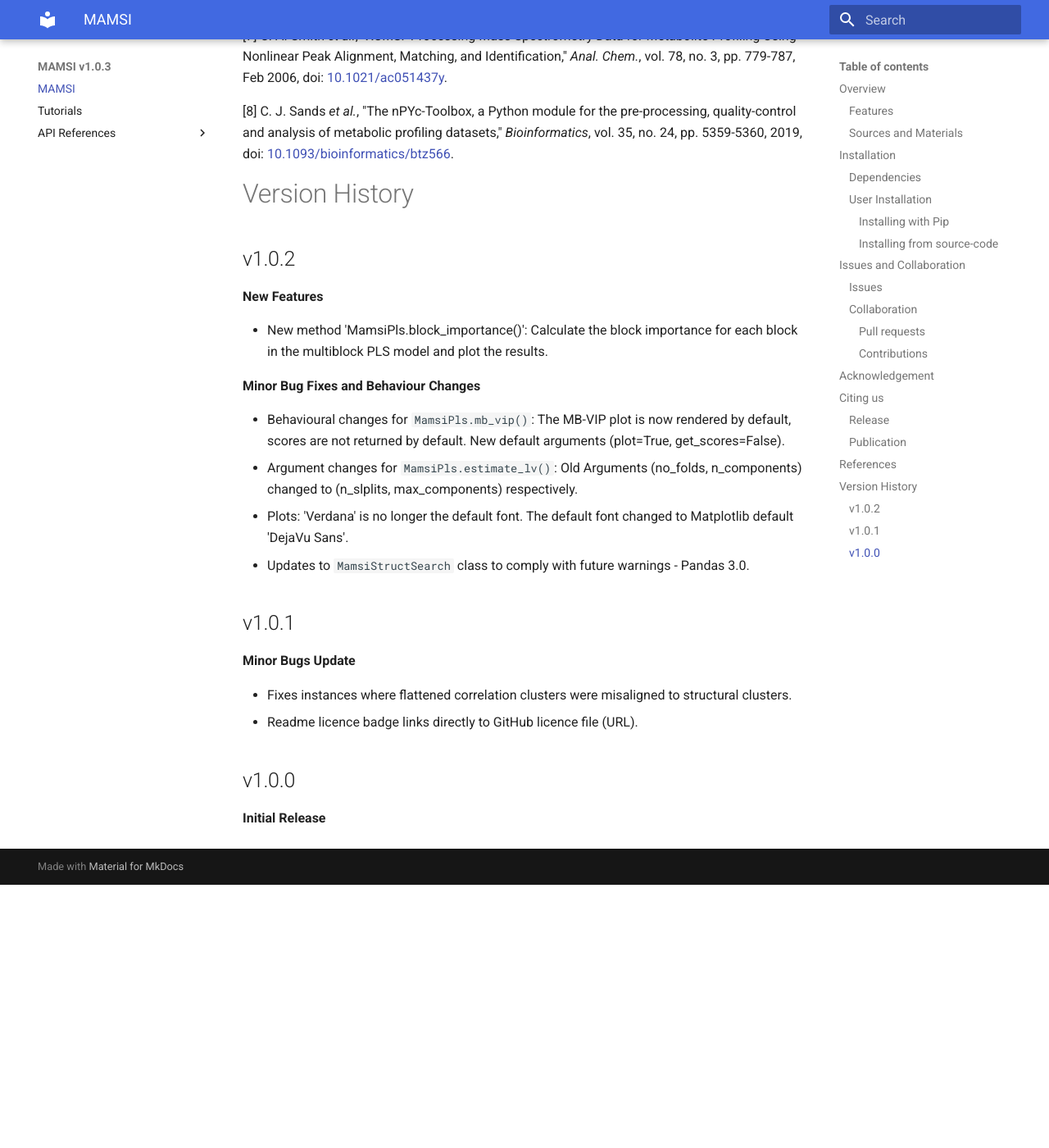
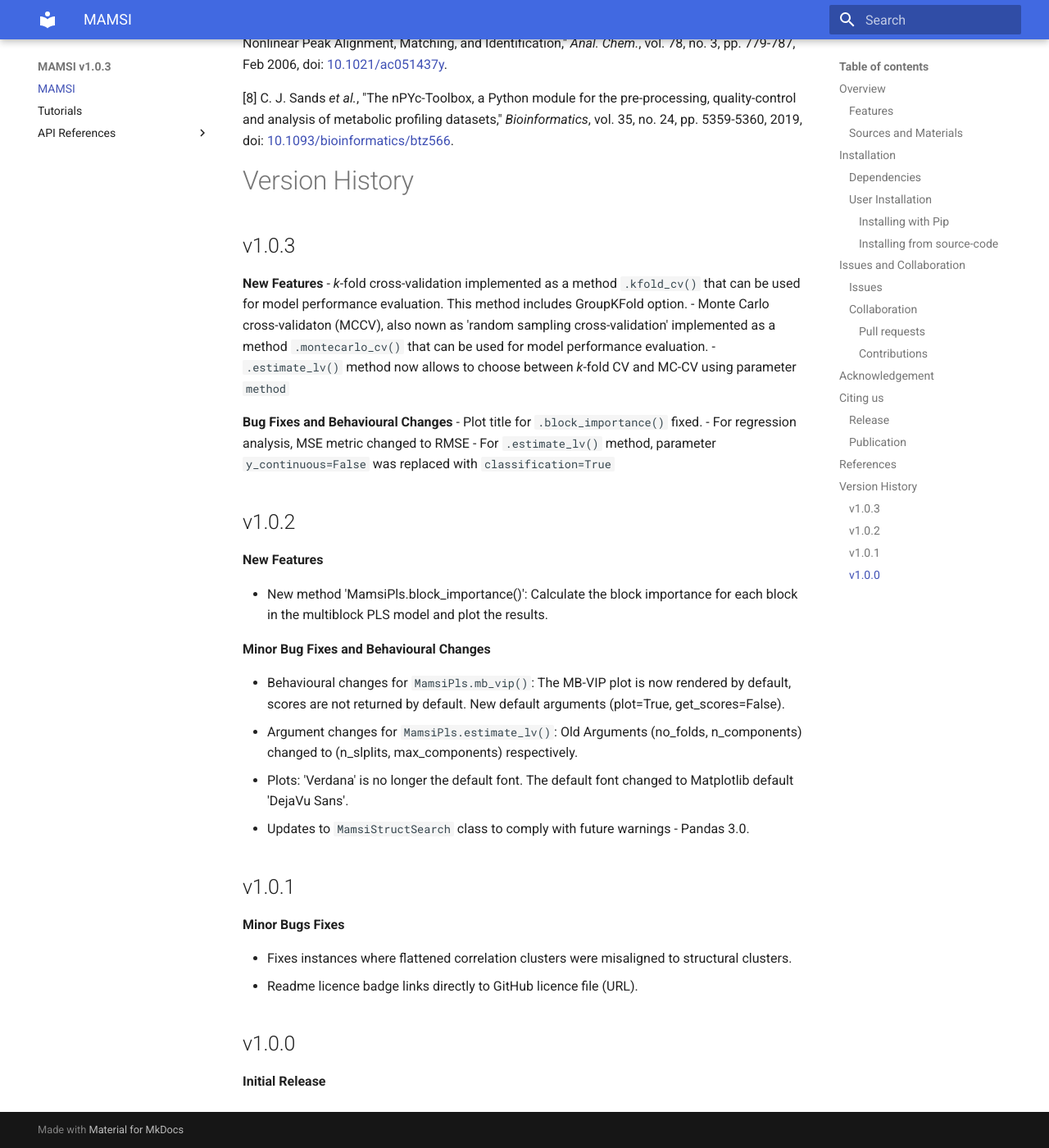
Before and after one commit to kopeckylukas/py-mamsi, an MkDocs documentation site: the page built from docs/index.md, in a window 1280 px wide and 1400 px high, scrolled down 4458 px. Shown: the whole window at 82% size. Built offline with MkDocs 1.6.1 and Material for MkDocs 9.7.7, drawn with Linux system fonts in a browser that asks for light colours; before the commit the page ends 5537 px from its top, so only the background shows below that; some of the changed text lies outside the part shown.

Commit message:
update version (v1.0.3) in documentation nad the RADME.md files

```diff
--- a/docs/index.md
+++ b/docs/index.md
@@ -109,7 +109,6 @@ The MAMSI publication is currently under the review process.
 [2] C. Wieder *et al.*, "PathIntegrate: Multivariate modelling approaches for pathway-based multi-omics data integration," *PLOS Comput. Biol.*, vol. 20, no. 3, p. e1011814, Mar 2024, doi: [10.1371/journal.pcbi.1011814](https://pubmed.ncbi.nlm.nih.gov/38527092/).
 
 [3] S. Lovestone *et al.*, "AddNeuroMed—The European Collaboration for the Discovery of Novel Biomarkers for Alzheimer's Disease," *Ann. N. Y. Acad. Sci*, vol. 1180, no. 1, pp. 36-46, 2009, doi: [10.1111/j.1749-6632.2009.05064.x](https://nyaspubs.onlinelibrary.wiley.com/doi/10.1111/j.1749-6632.2009.05064.x).
-
 [4] A. M. Wolfer *et al.*, "peakPantheR, an R package for large-scale targeted extraction and integration of annotated metabolic features in LC–MS profiling datasets," *Bioinformatics*, vol. 37, no. 24, pp. 4886-4888, 2021, doi: [10.1093/bioinformatics/btab433](https://academic.oup.com/bioinformatics/article/37/24/4886/6298587).
 
 [5] S. Misra *et al.*, "Systematic screening for monogenic diabetes in people of South Asian and African Caribbean ethnicity: Preliminary results from the My Diabetes study," presented at the *Diabet. Med.*, Mar 2018.
@@ -126,23 +125,37 @@ The MAMSI publication is currently under the review process.
 # Version History
 
 
+## v1.0.3
+**New Features**
+- *k*-fold cross-validation implemented as a method `.kfold_cv()` that can be used for model performance evaluation. This method includes GroupKFold option.
+- Monte Carlo cross-validaton (MCCV), also nown as 'random sampling cross-validation' implemented as a method `.montecarlo_cv()` that can be used for model performance evaluation.
+- `.estimate_lv()` method now allows to choose between *k*-fold CV and MC-CV using parameter `method`
+
+**Bug Fixes and Behavioural Changes**
+- Plot title for `.block_importance()` fixed.
+- For regression analysis, MSE metric changed to RMSE
+- For `.estimate_lv()` method, parameter `y_continuous=False` was replaced with `classification=True`
+
+
 ## v1.0.2
 **New Features**
 
 - New method 'MamsiPls.block_importance()': Calculate the block importance for each block in the multiblock PLS model and plot the results.
 
-**Minor Bug Fixes and Behaviour Changes**
+**Minor Bug Fixes and Behavioural Changes**
 
 - Behavioural changes for `MamsiPls.mb_vip()`: The MB-VIP plot is now rendered by default, scores are not returned by default. New default arguments (plot=True, get_scores=False).
 - Argument changes for `MamsiPls.estimate_lv()`: Old Arguments (no_folds, n_components) changed to (n_slplits, max_components) respectively.
 - Plots: 'Verdana' is no longer the default font. The default font changed to Matplotlib default 'DejaVu Sans'.
 - Updates to `MamsiStructSearch` class to comply with future warnings - Pandas 3.0.
 
+
 ## v1.0.1
-**Minor Bugs Update**
+**Minor Bugs Fixes**
 
 - Fixes instances where flattened correlation clusters were misaligned to structural clusters.
 - Readme licence badge links directly to GitHub licence file (URL).
 
+
 ## v1.0.0
 **Initial Release**
```
Also changed, not shown: README.md (+14 -0 lines).
